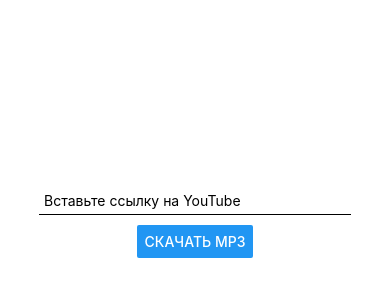
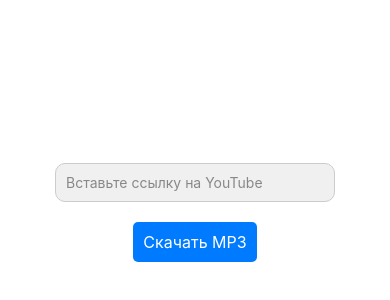
Before and after one commit to Abafarius/AbafarConvertor, a React Native app in the folder youtube-mp3-downloader/: screen / in a window 390 px wide. Shown: the part 200-500 px from the top of the page. Built offline with nearby package versions, Linux system fonts and the light colour scheme.

Commit message:
Implement MP3 download functionality with URL input and loading state

```diff
--- a/youtube-mp3-downloader/App.js
+++ b/youtube-mp3-downloader/App.js
@@ -1,14 +1,16 @@
 import React, { useState } from "react";
-import { View, TextInput, Button, Text, StyleSheet } from "react-native";
+import { View, TextInput, TouchableOpacity, Text, StyleSheet, ActivityIndicator } from "react-native";
 import axios from "axios";
 
 export default function App() {
     const [url, setUrl] = useState("");
     const [message, setMessage] = useState("");
+    const [isLoading, setIsLoading] = useState(false);
 
     const downloadMp3 = async () => {
       if (!url) return setMessage("Введите ссылку на YouTube");
 
+      setIsLoading(true);
       try {
         const response = await axios.post("http://26.27.56.35:5000/download", { url }, { responseType: "arraybuffer" });
 
@@ -27,19 +29,79 @@ export default function App() {
       } catch (error) {
         setMessage("Ошибка загрузки");
         console.error("Download error:", error);
+      } finally {
+        setIsLoading(false);
       }
     };
 
     return (
       <View style={styles.container}>
-      <TextInput style={styles.input} placeholder="Вставьте ссылку на YouTube" onChangeText={setUrl} />
-      <Button title="Скачать MP3" onPress={downloadMp3} />
-      <Text>{message}</Text>
+        <TextInput
+          style={styles.input}
+          placeholder="Вставьте ссылку на YouTube"
+          placeholderTextColor="#888"
+          onChangeText={setUrl}
+        />
+        {isLoading ? (
+          <ActivityIndicator size="large" color="#007bff" />
+        ) : (
+          <TouchableOpacity
+            style={[styles.button, isLoading && styles.buttonDisabled]}
+            onPress={isLoading ? null : downloadMp3}
+          >
+            <Text style={styles.buttonText}>Скачать MP3</Text>
+          </TouchableOpacity>
+        )}
+        <Text
+          style={[
+            styles.message,
+            message.includes("Ошибка") ? styles.error : styles.success,
+          ]}
+        >
+          {message}
+        </Text>
       </View>
     );
   }
 
   const styles = StyleSheet.create({
-  container: { flex: 1, justifyContent: "center", alignItems: "center" },
-  input: { width: "80%", borderBottomWidth: 1, marginBottom: 10, padding: 5 },
+    container: {
+      flex: 1,
+      justifyContent: "center",
+      alignItems: "center",
+      backgroundColor: "#fff",
+      padding: 20,
+    },
+    input: {
+      width: "80%",
+      backgroundColor: "#f0f0f0",
+      borderRadius: 10,
+      padding: 10,
+      marginBottom: 20,
+      borderWidth: 1,
+      borderColor: "#ccc",
+    },
+    button: {
+      backgroundColor: "#007bff",
+      padding: 10,
+      borderRadius: 5,
+    },
+    buttonDisabled: {
+      backgroundColor: "#ccc",
+    },
+    buttonText: {
+      color: "#fff",
+      textAlign: "center",
+      fontSize: 16,
+    },
+    message: {
+      marginTop: 20,
+      fontSize: 16,
+    },
+    error: {
+      color: "red",
+    },
+    success: {
+      color: "green",
+    },
   });
```
Lines whose indentation alone changed are shown as unchanged.
